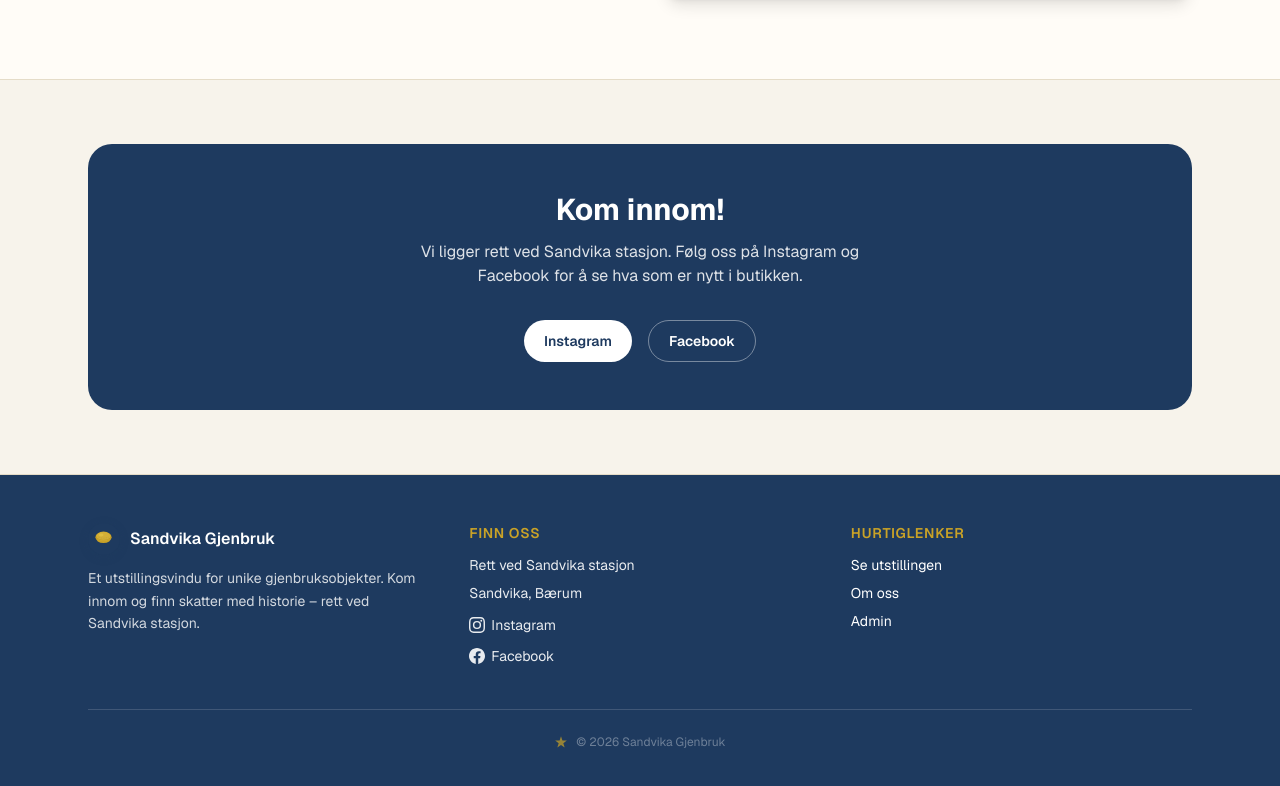
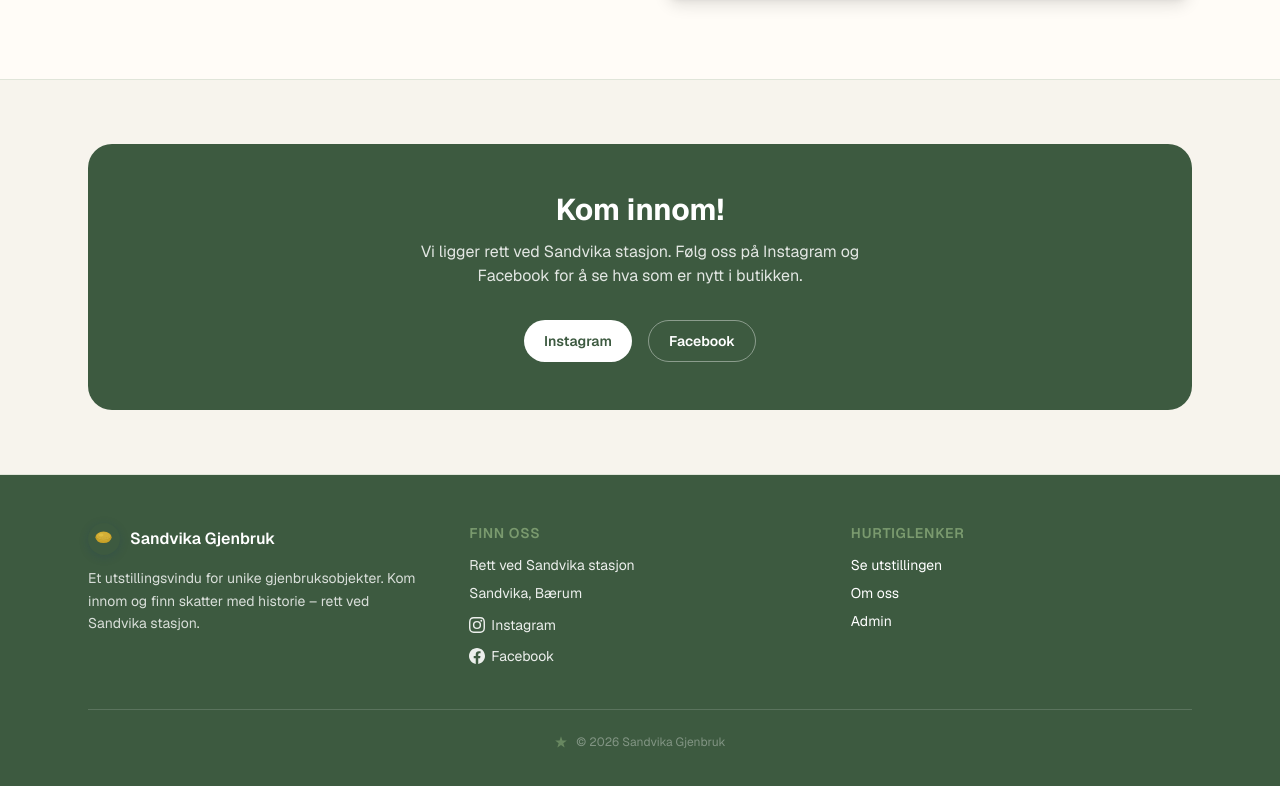
Before and after one commit to aubnic/sandvika-gjenbruk, a Next.js app: page / in a window 1280 px wide. Shown: the part 2278-3064 px from the top of the page. Built offline with nearby package versions, Linux system fonts and the light colour scheme.

Commit message:
Restore green palette from official logo; use official Sandvika Gjenbruk logo

```diff
--- a/src/app/globals.css
+++ b/src/app/globals.css
@@ -1,15 +1,15 @@
 @import "tailwindcss";
 
 :root {
-  --background: #f7f3eb;
-  --foreground: #1a1f2e;
-  --primary: #1e3a5f;
-  --primary-light: #2d5a8a;
-  --accent: #c9a227;
-  --accent-dark: #a6851a;
-  --muted: #6b7280;
+  --background: #f7f4ed;
+  --foreground: #2f3d2e;
+  --primary: #3d5a40;
+  --primary-light: #5a7a5c;
+  --accent: #7a9a6e;
+  --accent-dark: #5c7a52;
+  --muted: #7a8478;
   --card: #fffcf7;
-  --border: #e5dcc8;
+  --border: #e0e5d9;
 }
 
 @theme inline {
@@ -48,15 +48,18 @@ body {
 }
 .item-card:hover {
   transform: translateY(-4px);
-  box-shadow: 0 12px 28px -8px rgba(30, 58, 95, 0.18);
+  box-shadow: 0 12px 24px -8px rgba(61, 90, 64, 0.15);
 }
 
 .hero-pattern {
-  background-image:
-    radial-gradient(circle at 15% 40%, rgba(201, 162, 39, 0.12) 0%, transparent 45%),
-    radial-gradient(circle at 85% 15%, rgba(30, 58, 95, 0.08) 0%, transparent 40%);
+  background-image: radial-gradient(
+    circle at 20% 50%,
+    rgba(122, 154, 110, 0.1) 0%,
+    transparent 50%
+  ),
+  radial-gradient(
+    circle at 80% 20%,
+    rgba(61, 90, 64, 0.06) 0%,
+    transparent 40%
+  );
 }
-
-.jewish-border {
-  border-image: linear-gradient(90deg, transparent, var(--accent), transparent) 1;
-}
```
